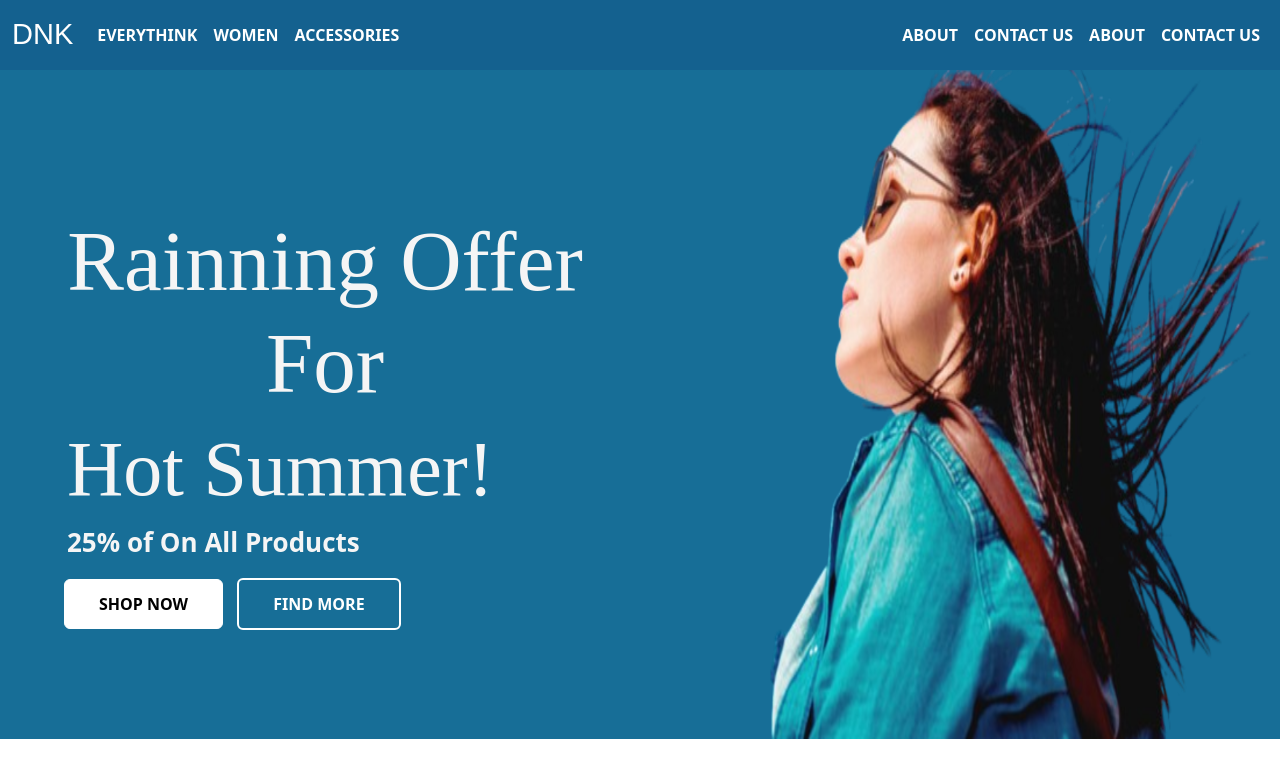
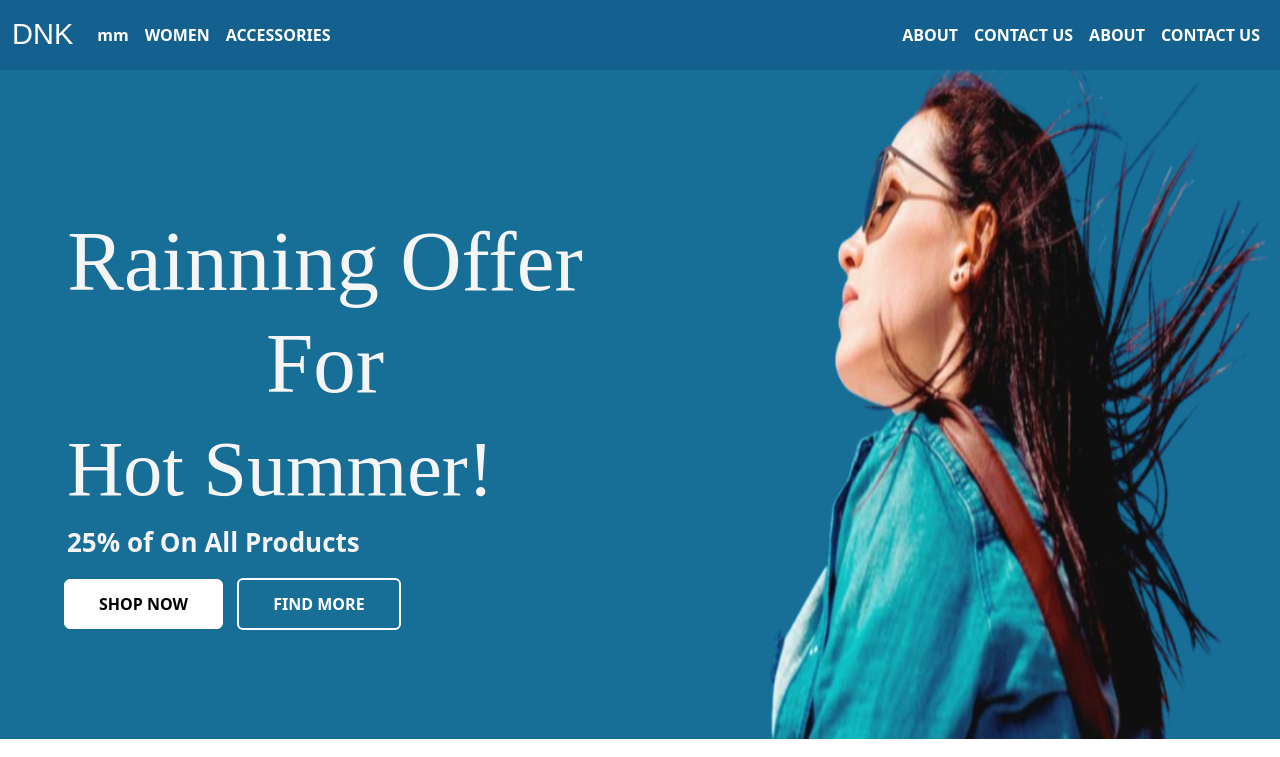
Before and after one commit to Maha8675/dnk, a plain HTML site: page index.html in a window 1280 px wide. Shown: the top 757 px of the page. Drawn offline with nearby package versions, Linux system fonts and the light colour scheme; some icons are missing; a web font is replaced by a local one.

Commit message:
Update index.html

```diff
--- a/index.html
+++ b/index.html
@@ -22,7 +22,7 @@
               <div class="collapse navbar-collapse" id="navbarText">
                 <ul class="navbar-nav me-auto mb-2 mb-lg-0">
                   <li class="nav-item">
-                    <a class="nav-link" href="#">EVERYTHINK</a>
+                    <a class="nav-link" href="#">mm</a>
                   </li>
                   <li class="nav-item">
                     <a class="nav-link" href="#">WOMEN</a>
```
